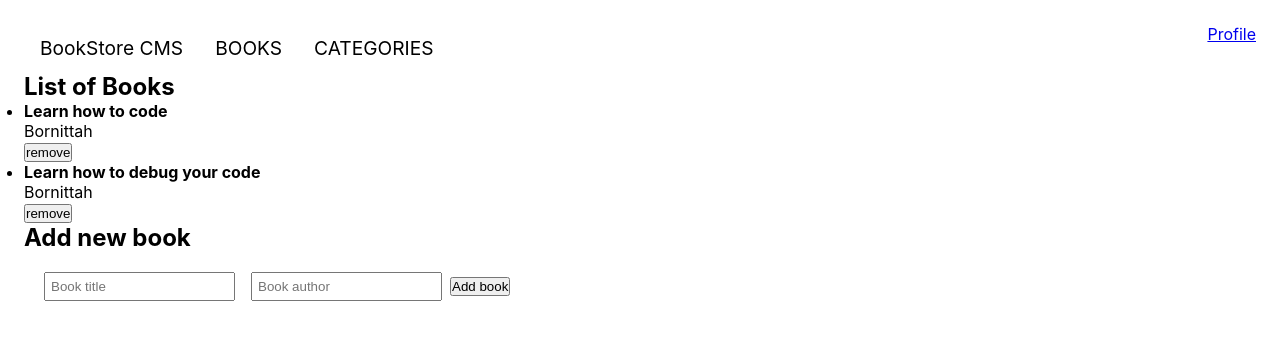
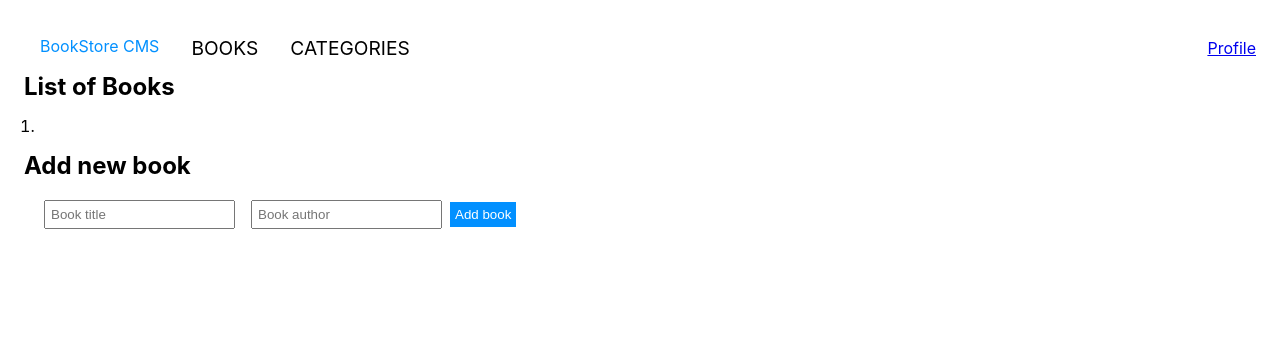
Before and after one commit to Bornittah/book-store, a React (Create React App) app: page / in a window 1280 px wide. Shown: the top 340 px of the page. Built offline with nearby package versions, Linux system fonts and the light colour scheme.

Commit message:
Use redux in react components

```diff
--- a/src/components/Book.jsx
+++ b/src/components/Book.jsx
@@ -1,20 +1,23 @@
-import PropTypes from 'prop-types';
+import { useSelector, useDispatch } from 'react-redux';
 import Button from './shared/Button';
+import { removeBook } from '../redux/books/books';
 
-const Book = (props) => {
-  const { title, author } = props;
-  return (
-    <div>
-      <h4>{title}</h4>
-      <p>{author}</p>
-      <Button value="remove" />
+const Book = () => {
+  const books = useSelector((state) => state.booksReducer);
+  const dispatch = useDispatch();
+  return (books.map((book) => (
+    <div key={book.id}>
+      <h4>{book.title}</h4>
+      <p>{book.author}</p>
+      <Button
+        value="Remove"
+        onClick={(e) => {
+          e.preventDefault();
+          dispatch(removeBook(book.id));
+        }}
+      />
     </div>
-  );
-};
-
-Book.propTypes = {
-  title: PropTypes.string.isRequired,
-  author: PropTypes.string.isRequired,
+  )));
 };
 
 export default Book;
--- a/src/components/Books.jsx
+++ b/src/components/Books.jsx
@@ -4,14 +4,11 @@ import Form from './Form';
 const Books = () => (
   <div>
     <h2>List of Books</h2>
-    <ul>
+    <ol className="book-list">
       <li>
-        <Book title="Learn how to code" author="Bornittah" />
+        <Book />
       </li>
-      <li>
-        <Book title="Learn how to debug your code" author="Bornittah" />
-      </li>
-    </ul>
+    </ol>
     <Form />
   </div>
 );
--- a/src/components/Categories.jsx
+++ b/src/components/Categories.jsx
@@ -1,9 +1,16 @@
+import { useSelector, useDispatch } from 'react-redux/es/exports';
+import { checkStatus } from '../redux/categories/categories';
 import Button from './shared/Button';
 
-const Categories = () => (
-  <div>
-    <Button value="Check status" />
-  </div>
-);
+const Categories = () => {
+  const response = useSelector((state) => state.categoriesReducer);
+  const dispatch = useDispatch();
+  return (
+    <div>
+      <Button value="Check status" onClick={() => dispatch(checkStatus())} />
+      <h3>{response}</h3>
+    </div>
+  );
+};
 
 export default Categories;
--- a/src/components/Form.jsx
+++ b/src/components/Form.jsx
@@ -1,14 +1,31 @@
+import React, { useRef } from 'react';
+import { useDispatch } from 'react-redux/es/exports';
+import uniqid from 'uniqid';
+import { addBook } from '../redux/books/books';
 import Button from './shared/Button';
 
-const Form = () => (
+const Form = () => {
+  // calling useDispatch to the component
+  const dispatch = useDispatch();
+  const title = useRef(null);
+  const author = useRef(null);
+
+  return (
     <div>
       <h2>Add new book</h2>
       <form>
-      <input type="text" placeholder="Book title" />
-      <input type="text" placeholder="Book author" />
-      <Button value="Add book" />
+        <input ref={title} type="text" placeholder="Book title" />
+        <input ref={author} type="text" placeholder="Book author" />
+        <Button
+          value="Add book"
+          onClick={(e) => {
+            e.preventDefault();
+            dispatch(addBook(title.current.value, author.current.value, uniqid()));
+          }}
+        />
       </form>
     </div>
   );
+};
 
 export default Form;
--- a/src/components/shared/Button.jsx
+++ b/src/components/shared/Button.jsx
@@ -4,7 +4,7 @@ import PropTypes from 'prop-types';
 function Button(props) {
   const { value, onClick } = props;
   return (
-    <button type="submit" value={value} onClick={onClick}>
+    <button className="btn" type="submit" value={value} onClick={onClick}>
       {value}
     </button>
   );
--- a/src/components/shared/NavBar.jsx
+++ b/src/components/shared/NavBar.jsx
@@ -3,11 +3,9 @@ import { Link } from 'react-router-dom';
 
 const NavBar = () => (
   <header>
-    <nav className="flex space-btn">
+    <nav className="flex space-btn align-center justify-center">
       <ul className="navbar flex space-btn">
-        <li className="nav-link">
-          <Link to="/">BookStore CMS</Link>
-        </li>
+        <li className="nav-link logo">BookStore CMS</li>
         <li className="nav-link">
           <Link to="/">BOOKS</Link>
         </li>
--- a/src/index.jsx
+++ b/src/index.jsx
@@ -1,14 +1,18 @@
 import React from 'react';
 import ReactDOM from 'react-dom/client';
+import { Provider } from 'react-redux';
+import store from './redux/configureStore';
 import './index.css';
 import App from './App';
 import reportWebVitals from './reportWebVitals';
 
 const root = ReactDOM.createRoot(document.getElementById('root'));
 root.render(
-  <React.StrictMode>
-    <App />
-  </React.StrictMode>,
+  <Provider store={store}>
+    <React.StrictMode>
+      <App />
+    </React.StrictMode>
+  </Provider>,
 );
 
 // If you want to start measuring performance in your app, pass a function
--- a/src/redux/books/books.jsx
+++ b/src/redux/books/books.jsx
@@ -1,7 +1,8 @@
 const ADD_BOOK = 'book-store/books/ADD_BOOK';
 const REMOVE_BOOK = 'book-store/books/REMOVE_BOOK';
 // Reducer
-export const booksReducer = (state = [], action) => {
+const books = [];
+export default function booksReducer(state = books, action) {
   switch (action.type) {
     case ADD_BOOK:
       return [
@@ -19,7 +20,7 @@ export const booksReducer = (state = [], action) => {
     default:
       return state;
   }
-};
+}
 
 // actions
 export const addBook = (bookTitle, bookAuthor, bookId) => {
--- a/src/redux/categories/categories.jsx
+++ b/src/redux/categories/categories.jsx
@@ -1,20 +1,21 @@
 const CHECK_STATUS = 'book-store/categories/CHECK_STATUS';
 // Reducer
-export const categoriesReducer = (state = [], action) => {
+const categoriesReducer = (state = [], action) => {
   switch (action.type) {
     case CHECK_STATUS:
-      return action.text;
+      return action.value;
     default:
       return state;
   }
 };
 
-// Action Creators
-
-export const CheckStatus = () => {
+// Action
+export const checkStatus = () => {
   const status = {
     type: CHECK_STATUS,
-    text: 'Under construction',
+    value: 'Under construction',
   };
   return status;
 };
+
+export default { categoriesReducer };
```
Lines whose indentation alone changed are shown as unchanged.
